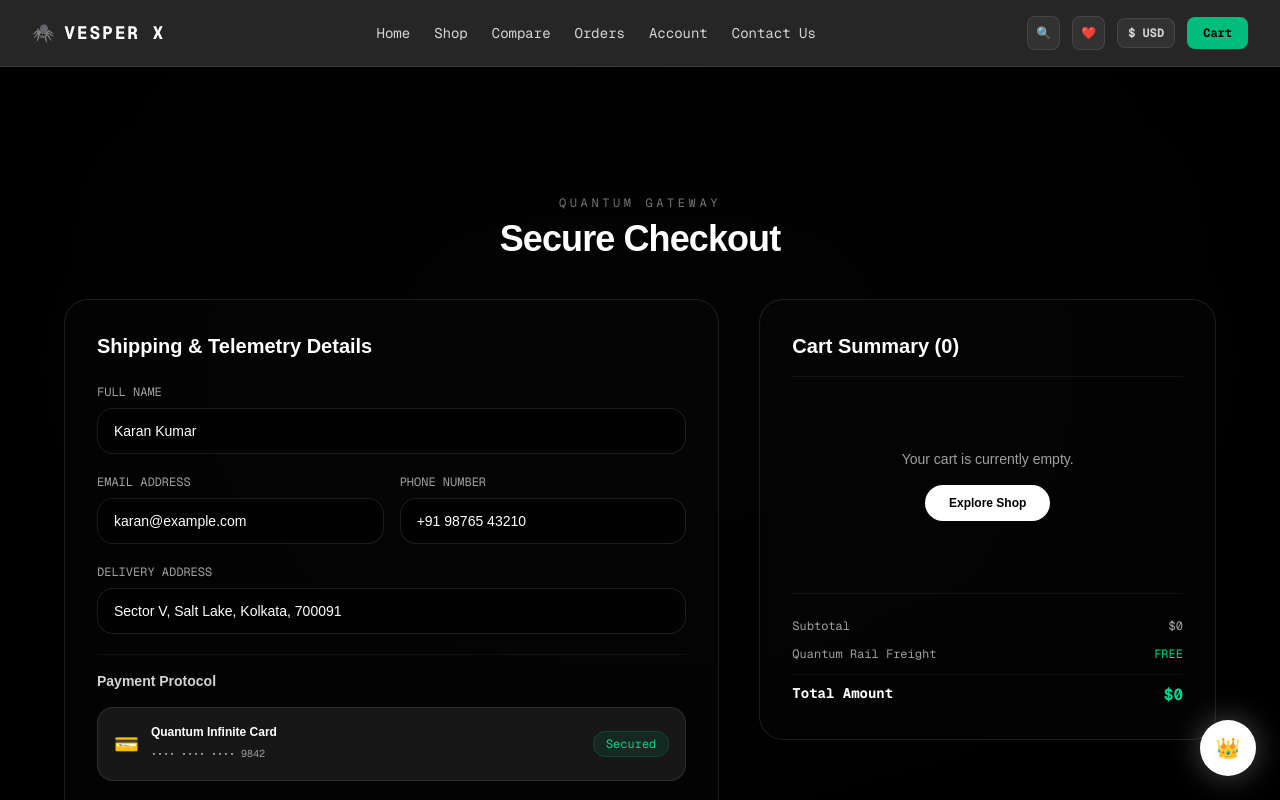
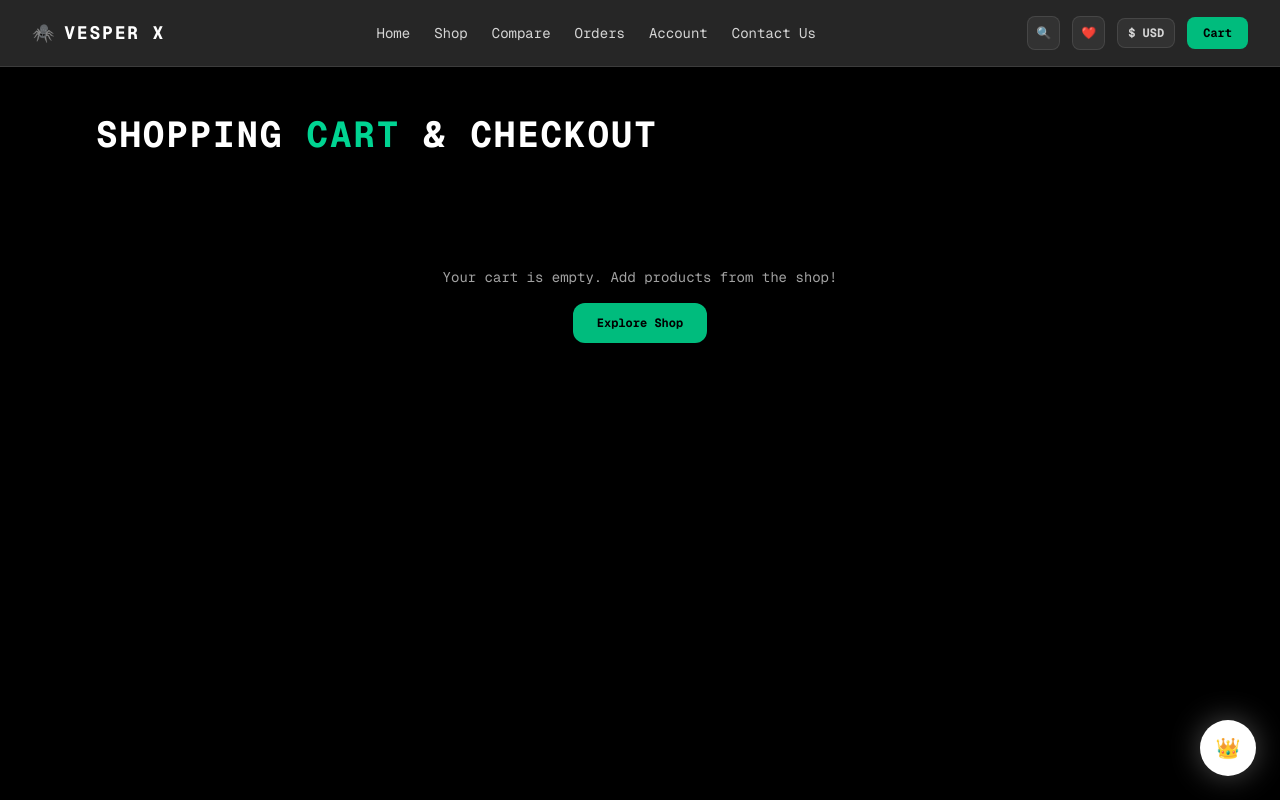
Before and after one commit to freakkykaran/runtime-terrors, a Next.js app: page /checkout in a window 1280 px wide. Shown: the top 800 px of the page. Built offline with nearby package versions, Linux system fonts and the light colour scheme.

Commit message:
Connect cart page with real-time CartContext data

```diff
--- a/app/checkout/page.tsx
+++ b/app/checkout/page.tsx
@@ -1,226 +1,161 @@
 "use client";
 
 import { useState } from "react";
+import Link from "next/link";
 import { useCart } from "../context/CartContext";
-import { useCurrency } from "../context/CurrencyContext";
-import { useAuth } from "../context/AuthContext";
-import { useRouter } from "next/navigation";
-import Link from "next/link";
 
-export default function CheckoutPage() {
-  const { cart, removeFromCart } = useCart();
-  const { formatPrice } = useCurrency();
-  const { user, addOrder } = useAuth();
-  const router = useRouter();
-
-  const [shippingInfo, setShippingInfo] = useState({
-    fullName: user?.name || "Karan Kumar",
-    email: user?.email || "karan@example.com",
-    address: user?.address || "Sector V, Salt Lake, Kolkata, 700091",
-    phone: user?.phone || "+91 98765 43210"
-  });
-
-  const [isProcessing, setIsProcessing] = useState(false);
-  const [orderComplete, setOrderComplete] = useState(false);
-  const [generatedOrderId, setGeneratedOrderId] = useState("");
-
-  // Calculate Subtotal (assuming each item has price in USD)
-  const calculateTotalUSD = () => {
-    return cart.reduce((acc, item) => acc + (item.price || 999), 0);
+export default function CartPage() {
+  const { cart, removeFromCart, updateQuantity } = useCart() as {
+    cart: any[];
+    removeFromCart: (id: any) => void;
+    updateQuantity: (id: any, qty: number) => void;
   };
 
-  const handlePlaceOrder = (e: React.FormEvent) => {
-    e.preventDefault();
-    if (cart.length === 0) {
-      alert("Your cart is empty!");
-      return;
+  const [couponCode, setCouponCode] = useState("");
+  const [discount, setDiscount] = useState(0);
+  const [couponMessage, setCouponMessage] = useState("");
+
+  const applyCoupon = () => {
+    if (couponCode.toUpperCase() === "VIBE10" || couponCode.toUpperCase() === "RUNTIME10") {
+      setDiscount(0.1); // 10% discount
+      setCouponMessage("Coupon applied successfully! 10% off added.");
+    } else {
+      setDiscount(0);
+      setCouponMessage("Invalid coupon code. Try 'VIBE10'.");
     }
-
-    setIsProcessing(true);
-
-    setTimeout(() => {
-      const totalUSD = calculateTotalUSD();
-      const formattedTotal = formatPrice(totalUSD);
-
-      // Add order to user profile history
-      addOrder(formattedTotal);
-
-      setIsProcessing(false);
-      setOrderComplete(true);
-      setGeneratedOrderId("AURA-" + Math.floor(10000 + Math.random() * 90000));
-    }, 1500);
   };
 
-  if (orderComplete) {
-    return (
-      <main className="min-h-screen bg-black text-white px-6 pt-32 pb-24 flex items-center justify-center relative overflow-hidden">
-        <div className="absolute top-1/2 left-1/2 -translate-x-1/2 -translate-y-1/2 w-[600px] h-[600px] bg-emerald-950/20 rounded-full blur-[150px]"></div>
+  const subtotal = cart.reduce((acc, item) => acc + (item.price || 1299) * (item.quantity || 1), 0);
+  const discountAmount = subtotal * discount;
+  const shipping = cart.length > 0 ? 25 : 0;
+  const total = subtotal - discountAmount + shipping;
 
-        <div className="max-w-md w-full bg-black/60 backdrop-blur-2xl border border-white/10 rounded-[2.5rem] p-10 text-center relative z-10 space-y-6 shadow-2xl animate-fadeIn">
-          <div className="w-20 h-20 bg-emerald-500/10 text-emerald-400 border border-emerald-500/20 rounded-full flex items-center justify-center mx-auto text-3xl shadow-[0_0_20px_rgba(52,211,153,0.3)]">
-            ✓
-          </div>
-          <div className="space-y-2">
-            <span className="text-xs font-mono uppercase tracking-widest text-emerald-400">Order Dispatched Successfully</span>
-            <h1 className="text-3xl font-bold">Payment Confirmed</h1>
-            <p className="text-neutral-400 text-sm font-light">
-              Your order <span className="text-white font-mono font-bold">{generatedOrderId}</span> has been securely logged into your Quantum Profile and dispatched from our Kolkata facility.
-            </p>
-          </div>
+  return (
+    <div className="min-h-screen bg-black text-white font-mono selection:bg-emerald-500 selection:text-black">
+      <main className="max-w-6xl mx-auto px-4 sm:px-8 py-12">
+        <h1 className="text-3xl sm:text-4xl font-bold tracking-wider uppercase mb-8">
+          Shopping <span className="text-emerald-400">Cart</span> & Checkout
+        </h1>
 
-          <div className="pt-4 flex flex-col gap-3">
+        {cart.length === 0 ? (
+          <div className="text-center py-20 space-y-4">
+            <p className="text-neutral-400 text-sm">Your cart is empty. Add products from the shop!</p>
             <Link
-              href="/profile"
-              className="w-full py-4 rounded-2xl bg-white text-black font-bold hover:bg-neutral-200 transition text-sm shadow-xl"
+              href="/shop"
+              className="inline-block px-6 py-3 rounded-xl bg-emerald-500 text-black font-bold text-xs hover:bg-emerald-400 transition"
             >
-              View Live Tracking in Profile
-            </Link>
-            <Link
-              href="/products"
-              className="w-full py-4 rounded-2xl bg-white/5 border border-white/10 text-white font-semibold hover:bg-white/10 transition text-sm"
-            >
-              Continue Shopping
+              Explore Shop
             </Link>
           </div>
-        </div>
-      </main>
-    );
-  }
-
-  return (
-    <main className="min-h-screen bg-black text-white px-6 pt-32 pb-24 relative overflow-hidden">
-      <div className="absolute top-0 left-1/2 -translate-x-1/2 w-[1000px] h-[600px] bg-neutral-900/30 rounded-full blur-[150px] pointer-events-none opacity-50"></div>
-
-      <div className="max-w-6xl mx-auto relative z-10 space-y-10">
-        <div className="text-center max-w-xl mx-auto">
-          <span className="text-xs font-mono tracking-[0.3em] uppercase text-neutral-500 mb-2 block">Quantum Gateway</span>
-          <h1 className="text-4xl font-bold tracking-tight">Secure Checkout</h1>
-        </div>
-
-        <div className="grid grid-cols-1 lg:grid-cols-12 gap-10 items-start">
-
-          {/* Left Column: Shipping & Payment Form */}
-          <div className="lg:col-span-7 bg-white/[0.01] border border-white/10 p-8 rounded-3xl backdrop-blur-sm">
-            <h2 className="text-xl font-semibold mb-6">Shipping & Telemetry Details</h2>
-
-            <form onSubmit={handlePlaceOrder} className="space-y-5">
-              <div>
-                <label className="block text-xs font-mono uppercase text-neutral-400 mb-2">Full Name</label>
-                <input
-                  type="text"
-                  value={shippingInfo.fullName}
-                  onChange={(e) => setShippingInfo({...shippingInfo, fullName: e.target.value})}
-                  className="w-full bg-black/40 border border-white/10 rounded-2xl px-4 py-3 text-sm focus:outline-none focus:border-white transition text-white"
-                  required
-                />
-              </div>
-
-              <div className="grid grid-cols-1 sm:grid-cols-2 gap-4">
-                <div>
-                  <label className="block text-xs font-mono uppercase text-neutral-400 mb-2">Email Address</label>
-                  <input
-                    type="email"
-                    value={shippingInfo.email}
-                    onChange={(e) => setShippingInfo({...shippingInfo, email: e.target.value})}
-                    className="w-full bg-black/40 border border-white/10 rounded-2xl px-4 py-3 text-sm focus:outline-none focus:border-white transition text-white"
-                    required
-                  />
-                </div>
-                <div>
-                  <label className="block text-xs font-mono uppercase text-neutral-400 mb-2">Phone Number</label>
-                  <input
-                    type="text"
-                    value={shippingInfo.phone}
-                    onChange={(e) => setShippingInfo({...shippingInfo, phone: e.target.value})}
-                    className="w-full bg-black/40 border border-white/10 rounded-2xl px-4 py-3 text-sm focus:outline-none focus:border-white transition text-white"
-                    required
-                  />
-                </div>
-              </div>
-
-              <div>
-                <label className="block text-xs font-mono uppercase text-neutral-400 mb-2">Delivery Address</label>
-                <input
-                  type="text"
-                  value={shippingInfo.address}
-                  onChange={(e) => setShippingInfo({...shippingInfo, address: e.target.value})}
-                  className="w-full bg-black/40 border border-white/10 rounded-2xl px-4 py-3 text-sm focus:outline-none focus:border-white transition text-white"
-                  required
-                />
-              </div>
-
-              <div className="pt-4 border-t border-white/5">
-                <h3 className="text-sm font-semibold mb-4 text-neutral-300">Payment Protocol</h3>
-                <div className="p-4 rounded-2xl bg-neutral-900 border border-white/10 flex items-center justify-between">
-                  <div className="flex items-center gap-3">
-                    <span className="text-xl">💳</span>
+        ) : (
+          <div className="grid grid-cols-1 lg:grid-cols-3 gap-8">
+            {/* Real Cart Items List */}
+            <div className="lg:col-span-2 space-y-4">
+              {cart.map((item, index) => (
+                <div
+                  key={item.id || index}
+                  className="flex flex-col sm:flex-row items-start sm:items-center justify-between p-5 rounded-2xl bg-white/5 border border-white/10 gap-4 backdrop-blur-xl"
+                >
+                  <div className="flex items-center gap-4">
+                    <div className="w-16 h-16 rounded-xl bg-white/10 flex items-center justify-center text-2xl">
+                      {item.image || "🕷️"}
+                    </div>
                     <div>
-                      <span className="text-xs font-bold block">Quantum Infinite Card</span>
-                      <span className="text-[10px] font-mono text-neutral-400">•••• •••• •••• 9842</span>
+                      <h3 className="font-bold text-sm text-white">{item.name || item.title || "Vesper X Product"}</h3>
+                      <p className="text-xs text-emerald-400 mt-1">${item.price || 1299} USD</p>
                     </div>
                   </div>
-                  <span className="text-xs font-mono text-emerald-400 bg-emerald-500/10 px-3 py-1 rounded-full border border-emerald-500/20">Secured</span>
-                </div>
-              </div>
 
-              <button
-                type="submit"
-                disabled={isProcessing || cart.length === 0}
-                className="w-full py-4 rounded-full bg-white text-black font-bold hover:bg-neutral-200 transition text-sm shadow-xl disabled:opacity-50 mt-6"
-              >
-                {isProcessing ? "Processing Secure Transaction..." : `Authorize & Place Order (${formatPrice(calculateTotalUSD())})`}
-              </button>
-            </form>
-          </div>
+                  <div className="flex items-center gap-4 w-full sm:w-auto justify-between sm:justify-end">
+                    <div className="flex items-center gap-2 bg-black/40 border border-white/10 rounded-lg p-1">
+                      <button
+                        onClick={() => updateQuantity && updateQuantity(item.id, (item.quantity || 1) - 1)}
+                        className="px-2.5 py-1 text-xs text-neutral-300 hover:text-white"
+                      >
+                        -
+                      </button>
+                      <span className="text-xs font-bold px-2">{item.quantity || 1}</span>
+                      <button
+                        onClick={() => updateQuantity && updateQuantity(item.id, (item.quantity || 1) + 1)}
+                        className="px-2.5 py-1 text-xs text-neutral-300 hover:text-white"
+                      >
+                        +
+                      </button>
+                    </div>
 
-          {/* Right Column: Order Summary */}
-          <div className="lg:col-span-5 bg-white/[0.01] border border-white/10 p-8 rounded-3xl backdrop-blur-sm space-y-6">
-            <h2 className="text-xl font-semibold border-b border-white/5 pb-4">Cart Summary ({cart.length})</h2>
-
-            {cart.length === 0 ? (
-              <div className="text-center py-12 space-y-4">
-                <p className="text-neutral-400 text-sm">Your cart is currently empty.</p>
-                <Link href="/products" className="inline-block px-6 py-2.5 rounded-full bg-white text-black text-xs font-semibold">
-                  Explore Shop
-                </Link>
-              </div>
-            ) : (
-              <div className="space-y-4 max-h-[320px] overflow-y-auto pr-2">
-                {cart.map((item, idx) => (
-                  <div key={idx} className="flex justify-between items-center bg-neutral-950/60 p-4 rounded-2xl border border-white/5">
-                    <div>
-                      <h4 className="font-semibold text-sm">{item.name}</h4>
-                      <span className="text-xs font-mono text-neutral-400">{formatPrice(item.price || 999)}</span>
-                    </div>
                     <button
-                      onClick={() => removeFromCart(item.id)}
-                      className="text-neutral-500 hover:text-red-400 text-xs font-mono p-2 transition"
+                      onClick={() => removeFromCart && removeFromCart(item.id)}
+                      className="text-xs text-red-400 hover:text-red-300 transition"
                     >
                       Remove
                     </button>
                   </div>
-                ))}
+                </div>
+              ))}
+            </div>
+
+            {/* Order Summary & Coupon Box */}
+            <div className="p-6 rounded-2xl bg-white/5 border border-white/10 space-y-6 backdrop-blur-xl h-fit">
+              <h3 className="text-sm font-bold tracking-wider uppercase text-neutral-300 pb-2 border-b border-white/10">
+                Order Summary
+              </h3>
+
+              <div className="space-y-3 text-xs">
+                <div className="flex justify-between text-neutral-300">
+                  <span>Subtotal</span>
+                  <span>${subtotal.toFixed(2)}</span>
+                </div>
+                {discount > 0 && (
+                  <div className="flex justify-between text-emerald-400">
+                    <span>Discount (10%)</span>
+                    <span>-${discountAmount.toFixed(2)}</span>
+                  </div>
+                )}
+                <div className="flex justify-between text-neutral-300">
+                  <span>Shipping</span>
+                  <span>${shipping.toFixed(2)}</span>
+                </div>
+                <div className="pt-3 border-t border-white/10 flex justify-between text-sm font-bold text-white">
+                  <span>Total</span>
+                  <span className="text-emerald-400">${total.toFixed(2)}</span>
+                </div>
               </div>
-            )}
 
-            <div className="border-t border-white/5 pt-6 space-y-3 font-mono text-xs">
-              <div className="flex justify-between text-neutral-400">
-                <span>Subtotal</span>
-                <span>{formatPrice(calculateTotalUSD())}</span>
+              {/* Coupon Section */}
+              <div className="space-y-2 pt-2">
+                <label className="text-xs text-neutral-400 block">COUPON CODE (Try: VIBE10)</label>
+                <div className="flex gap-2">
+                  <input
+                    type="text"
+                    placeholder="Enter code"
+                    value={couponCode}
+                    onChange={(e) => setCouponCode(e.target.value)}
+                    className="flex-1 px-3 py-2 rounded-lg bg-black/50 border border-white/10 text-xs text-white focus:outline-none focus:border-emerald-400"
+                  />
+                  <button
+                    onClick={applyCoupon}
+                    className="px-4 py-2 rounded-lg bg-white text-black font-bold text-xs hover:bg-neutral-200 transition"
+                  >
+                    Apply
+                  </button>
+                </div>
+                {couponMessage && (
+                  <p className={`text-[10px] mt-1 ${discount > 0 ? "text-emerald-400" : "text-red-400"}`}>
+                    {couponMessage}
+                  </p>
+                )}
               </div>
-              <div className="flex justify-between text-neutral-400">
-                <span>Quantum Rail Freight</span>
-                <span className="text-emerald-400">FREE</span>
-              </div>
-              <div className="flex justify-between text-sm font-bold text-white pt-2 border-t border-white/5">
-                <span>Total Amount</span>
-                <span className="text-emerald-400 font-mono text-base">{formatPrice(calculateTotalUSD())}</span>
-              </div>
+
+              <button
+                onClick={() => alert("Order placed successfully! Thank you for choosing Vesper X.")}
+                className="w-full py-3 rounded-xl bg-emerald-500 text-black font-bold text-xs hover:bg-emerald-400 transition tracking-wider uppercase"
+              >
+                Proceed to Checkout
+              </button>
             </div>
           </div>
-
-        </div>
-      </div>
-    </main>
+        )}
+      </main>
+    </div>
   );
 }
```
